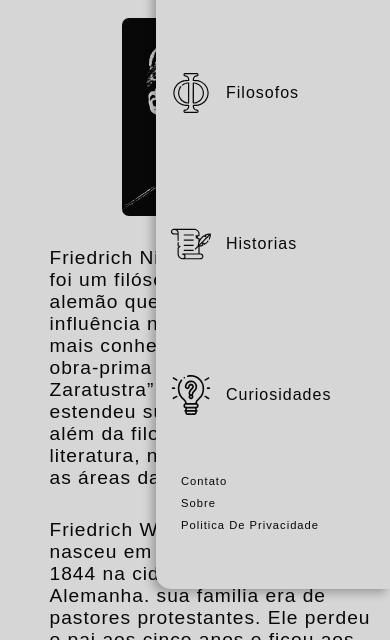
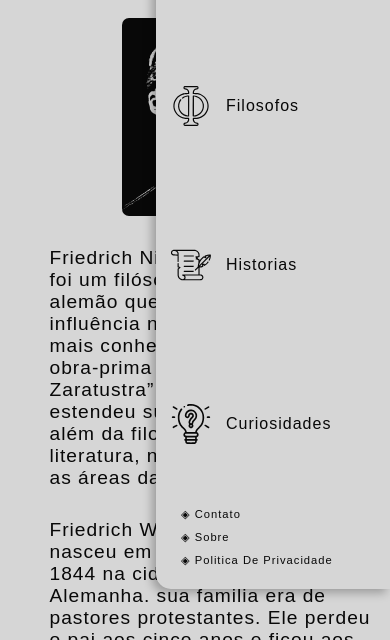
Before and after one commit to kennay-jks/Elipse, a plain HTML site: page html/nietzsche.html in a window 390 px wide. Both pictures are taken after a click on the element 299 px from the left and 37 px from the top of the page. Shown: the part 204-844 px from the top of the page. Drawn offline with Linux system fonts and the light colour scheme.

Commit message:
nav-update

```diff
--- a/html/nietzsche.html
+++ b/html/nietzsche.html
@@ -91,9 +91,9 @@
             </li>
         </ul>
         <div class="poli">
-            <div class="obri"><a href="">Contato</a></div>
-            <div class="obri"><a href="">Sobre</a></div>
-            <div class="obri"><a href="">Politica De Privacidade</a></div>
+            <div class="obri"><a href="">◈ Contato</a></div>
+            <div class="obri"><a href="">◈ Sobre</a></div>
+            <div class="obri"><a href="">◈ Politica De Privacidade</a></div>
         </div>
     </div>
     <main>
--- a/style/nav.css
+++ b/style/nav.css
@@ -263,8 +263,7 @@ nav:hover .aba-n {
     }
     .poli {
         width: 100%;
-        height: 17%;
-        padding-bottom: 20px;
+        height: auto;
         padding-left: 15px;
         overflow: hidden;
     }
```
